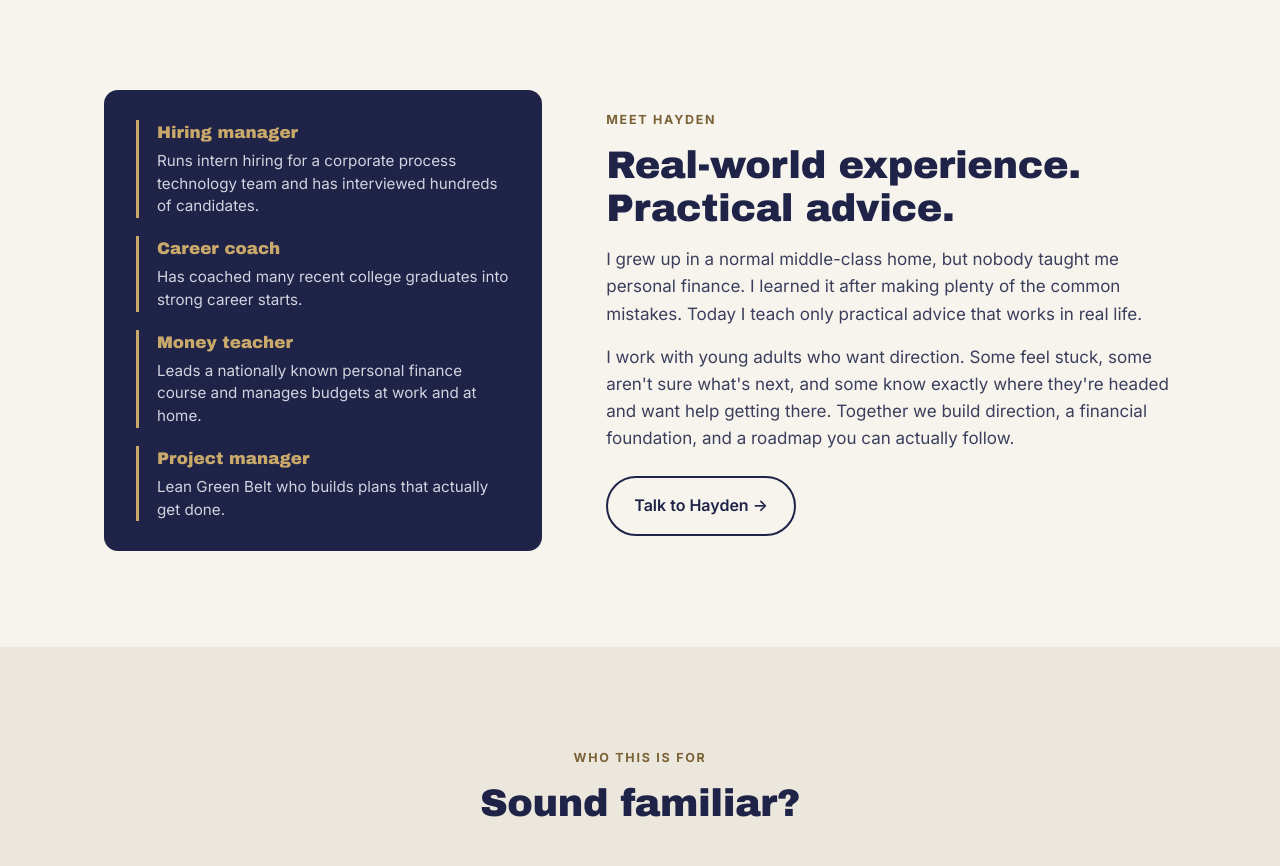
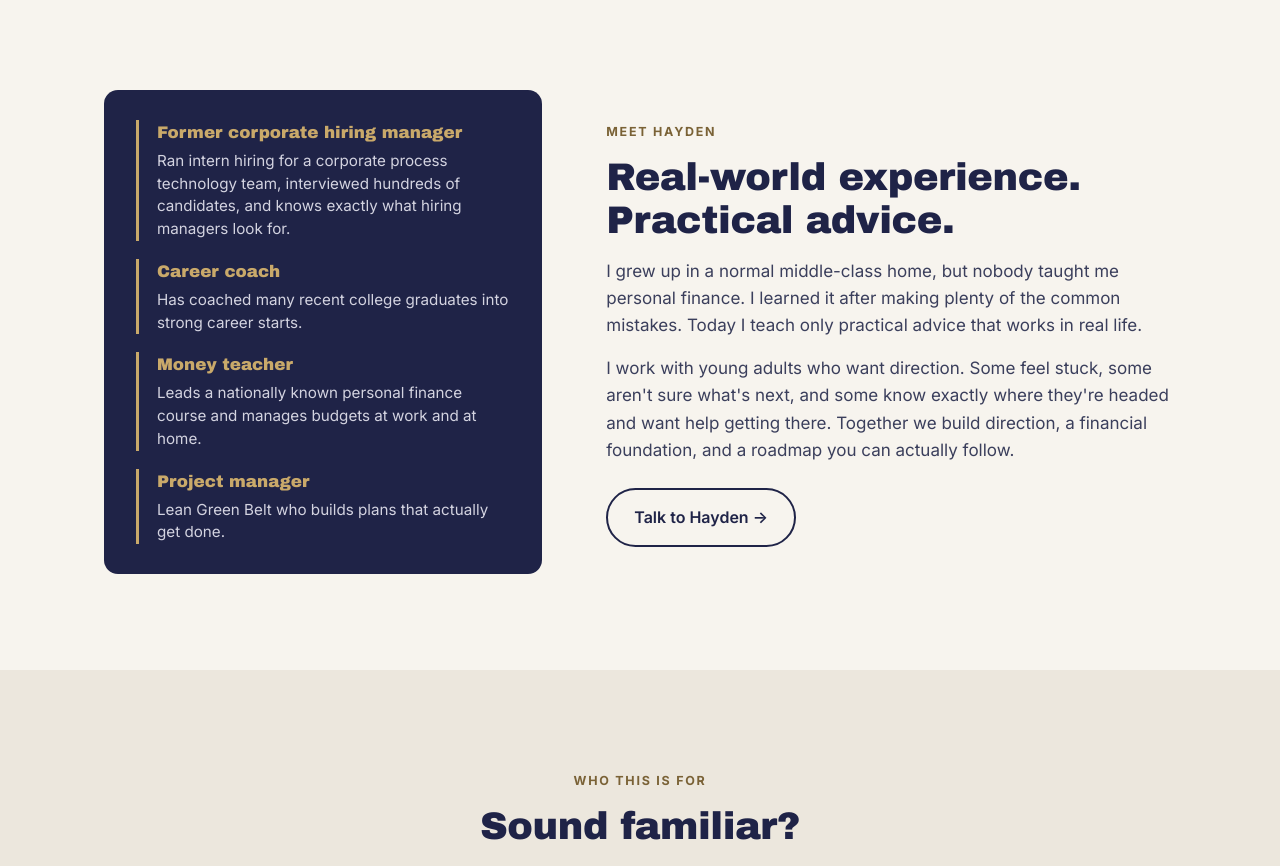
Before and after one commit to HaydenKee-KPS/KeeDirection, a plain HTML site: page index.html in a window 1280 px wide. Shown: the part 1960-2826 px from the top of the page. Drawn offline with Linux system fonts and the light colour scheme.

Commit message:
Describe Hayden as a former corporate hiring manager
Co-Authored-By: Claude Opus 5.5 <noreply@anthropic.com>
Claude-Session: https://claude.ai/code/session_013FbMxACiCi5Q9ncD7rDjzy

```diff
--- a/index.html
+++ b/index.html
@@ -315,7 +315,7 @@
 <section class="about" id="about">
   <div class="wrap grid">
     <ul class="creds">
-      <li><strong>Hiring manager</strong><span>Runs intern hiring for a corporate process technology team and has interviewed hundreds of candidates.</span></li>
+      <li><strong>Former corporate hiring manager</strong><span>Ran intern hiring for a corporate process technology team, interviewed hundreds of candidates, and knows exactly what hiring managers look for.</span></li>
       <li><strong>Career coach</strong><span>Has coached many recent college graduates into strong career starts.</span></li>
       <li><strong>Money teacher</strong><span>Leads a nationally known personal finance course and manages budgets at work and at home.</span></li>
       <li><strong>Project manager</strong><span>Lean Green Belt who builds plans that actually get done.</span></li>
```
Also changed, not shown: purpose-built/index.html (+1 -1 lines).
